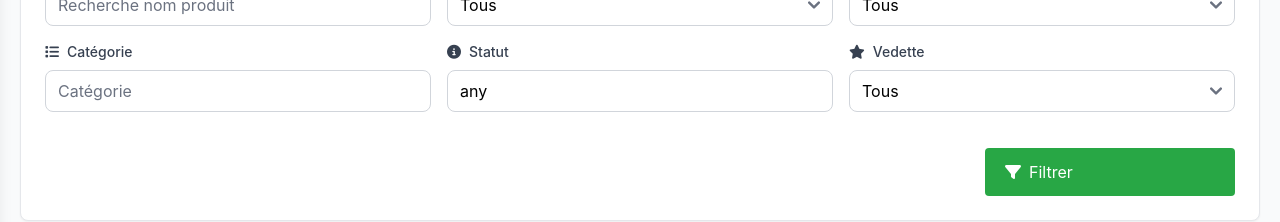
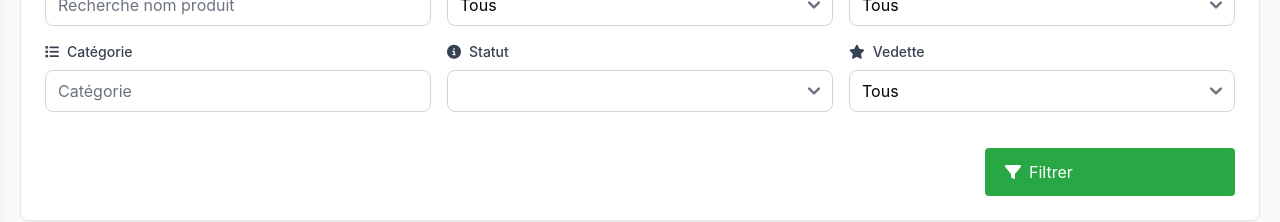
Before and after one commit to ISTIFANO/MetaCatalogAppUi, an Angular app: page /produits in a window 1280 px wide. Shown: the part 329-551 px from the top of the page. Built offline with nearby package versions, Linux system fonts and the light colour scheme.

Commit message:
feat: Update product filter to use dropdown and add user profile click handler

```diff
--- a/src/app/components/produit/produit.component.html
+++ b/src/app/components/produit/produit.component.html
@@ -114,16 +114,18 @@
                                 <i class="fas fa-info-circle mr-2"></i>
                                 Statut
                           </label>
-                        <input
-                            type="text"
-                            placeholder="Statut"
+                          <select
                                 [(ngModel)]="filterStatus"
                                 name="filterStatus"
-                            class="w-full px-3 py-2 border border-gray-300 rounded-lg focus:ring-2 focus:ring-blue-500 focus:border-blue-500 outline-none transition-colors"
-                        />
+                                class="w-full px-3 py-2 border border-gray-300 rounded-lg focus:ring-2 focus:ring-blue-500 focus:border-blue-500 outline-none transition-colors bg-white"
+                          >
+                                <option [ngValue]="null">Tous</option>
+                                <option [ngValue]="'publish'" selected>Publié</option>
+                                <option [ngValue]="'draft'">Brouillon</option>
+                                <option [ngValue]="'private'">Privé</option>
+                          </select>
                      </div>
 
-                    <!-- Vedette -->
                      <div>
                         <label class="flex items-center text-sm font-medium text-gray-700 mb-2">
                             <i class="fas fa-star mr-2"></i>
@@ -174,8 +176,8 @@
                         <tr *ngFor="let p of products" class="hover:bg-gray-50 transition-colors">
                             <td class="px-6 py-4 whitespace-nowrap">
                              <img
-                                    [src]="p.image_url || 'assets/placeholder.png'"
-                                    [alt]="p.name"
+         [src]="p.images?.length ? p.images[0].src : '../../../assets/1719256397355-removebg-preview.png'"
+        [alt]="p.name || 'Product image'"
      class="h-12 w-12 rounded-lg object-cover"
                             />
                             </td>
--- a/src/app/layout/sidebar/sidebar/sidebar.component.html
+++ b/src/app/layout/sidebar/sidebar/sidebar.component.html
@@ -45,7 +45,7 @@
     </ul>
   </nav>
 
-  <div class="sidebar-footer">
+<div class="sidebar-footer" (click)="onUserProfileClick()">
   <div class="user-profile-sidebar">
     <div class="user-avatar-large">M</div>
     <div class="user-info">
@@ -54,4 +54,5 @@
     </div>
   </div>
 </div>
+
 </aside>
--- a/src/app/layout/sidebar/sidebar/sidebar.component.ts
+++ b/src/app/layout/sidebar/sidebar/sidebar.component.ts
@@ -47,4 +47,11 @@ export class SidebarComponent {
     this.router.navigate(['/produits']);
     this.closeSidebar();
   }
+  onUserProfileClick(): void {
+  localStorage.clear();
+  console.log('Local storage cleared');
+  // Optionally redirect the user, for example:
+  this.router.navigate(['']);
 }
+
+}
```
Lines whose indentation alone changed are shown as unchanged.
